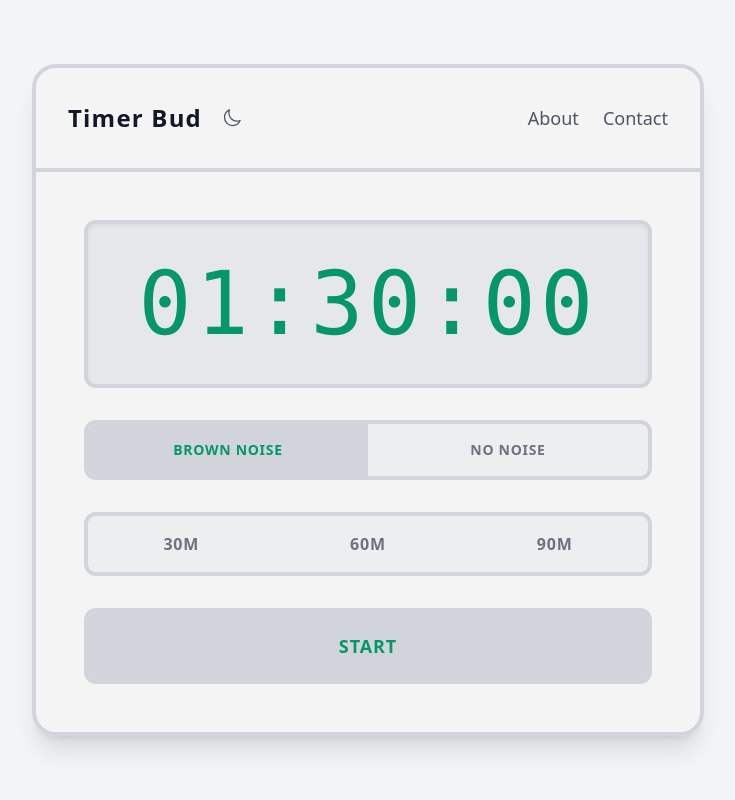
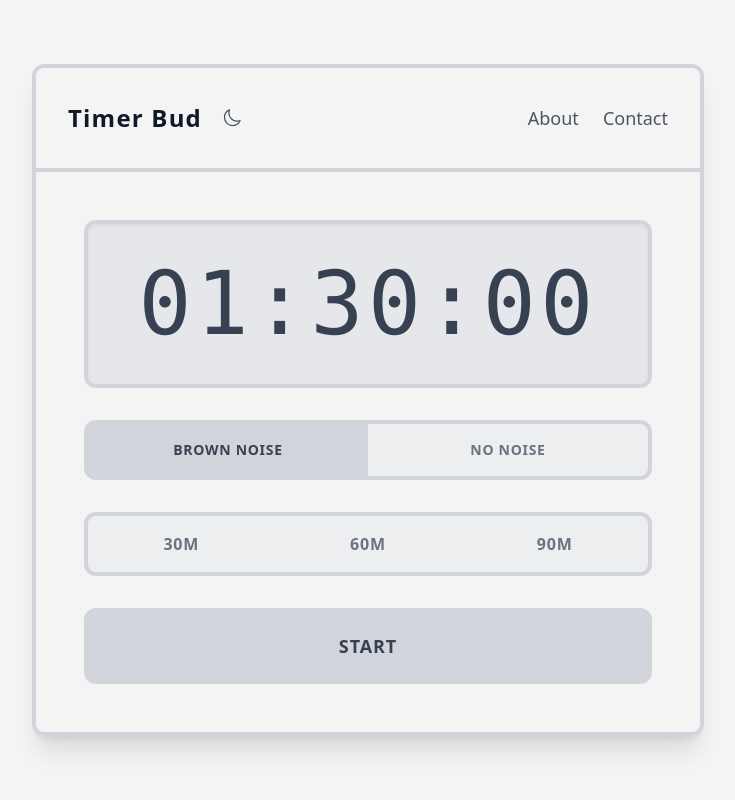
Before and after one commit to josh-may/timer-bud, a Next.js app: page / in a window 1280 px wide. Shown: the top 800 px of the page, without its empty margins (272-1007 px from the left). Built offline with nearby package versions, Linux system fonts and the light colour scheme; no server answers.

Commit message:
Lazy commit

```diff
--- a/pages/index.js
+++ b/pages/index.js
@@ -150,7 +150,7 @@ export default function Home() {
       >
         <main className="flex-1 flex flex-col items-center justify-center p-4 min-h-screen">
           <div
-            className={`w-full max-w-2xl mx-auto rounded-3xl shadow-xl overflow-hidden backdrop-blur-sm border-4
+            className={`w-full max-w-2xl mx-auto rounded-xl shadow-xl overflow-hidden backdrop-blur-sm border-4
             ${
               isDarkMode
                 ? "bg-zinc-900/95 border-zinc-700"
@@ -258,9 +258,7 @@ export default function Home() {
                         }
                         onBlur={handleTimeSubmit}
                         className={`text-4xl sm:text-[5.5rem] font-mono text-center bg-transparent w-full focus:outline-none tracking-wider
-                          ${
-                            isDarkMode ? "text-emerald-400" : "text-emerald-600"
-                          }`}
+                          ${isDarkMode ? "text-white" : "text-gray-700"}`}
                       />
                     ) : (
                       <div
@@ -268,8 +266,8 @@ export default function Home() {
                         className={`text-4xl sm:text-[5.5rem] font-mono text-center cursor-pointer transition-colors tracking-wider
                           ${
                             isDarkMode
-                              ? "text-emerald-400 hover:text-emerald-300"
-                              : "text-emerald-600 hover:text-emerald-500"
+                              ? "text-white hover:text-gray-300"
+                              : "text-gray-700 hover:text-gray-500"
                           }`}
                       >
                         {formatTime(timeInSeconds)}
@@ -293,8 +291,8 @@ export default function Home() {
                       className={`flex-1 px-5 py-4 text-sm font-bold tracking-wider rounded-l-lg transition-colors ${
                         useNoise
                           ? isDarkMode
-                            ? "bg-zinc-700 text-emerald-400"
-                            : "bg-gray-300 text-emerald-600"
+                            ? "bg-zinc-700 text-white"
+                            : "bg-gray-300 text-gray-700"
                           : isDarkMode
                           ? "text-zinc-400 hover:text-zinc-300 disabled:opacity-50 disabled:cursor-not-allowed disabled:hover:text-zinc-400"
                           : "text-gray-500 hover:text-gray-600 disabled:opacity-50 disabled:cursor-not-allowed disabled:hover:text-gray-500"
@@ -308,8 +306,8 @@ export default function Home() {
                       className={`flex-1 px-5 py-4 text-sm font-bold tracking-wider rounded-r-lg transition-colors ${
                         !useNoise
                           ? isDarkMode
-                            ? "bg-zinc-700 text-emerald-400"
-                            : "bg-gray-300 text-emerald-600"
+                            ? "bg-zinc-700 text-white"
+                            : "bg-gray-300 text-gray-700"
                           : isDarkMode
                           ? "text-zinc-400 hover:text-zinc-300 disabled:opacity-50 disabled:cursor-not-allowed disabled:hover:text-zinc-400"
                           : "text-gray-500 hover:text-gray-600 disabled:opacity-50 disabled:cursor-not-allowed disabled:hover:text-gray-500"
@@ -336,8 +334,8 @@ export default function Home() {
                         disabled={isRunning}
                         className={`py-4 text-sm sm:text-base font-bold tracking-wider transition-colors ${
                           isDarkMode
-                            ? "text-zinc-400 hover:text-emerald-400 disabled:opacity-50 disabled:cursor-not-allowed disabled:hover:text-zinc-400"
-                            : "text-gray-500 hover:text-emerald-600 disabled:opacity-50 disabled:cursor-not-allowed disabled:hover:text-gray-500"
+                            ? "text-zinc-400 hover:text-white disabled:opacity-50 disabled:cursor-not-allowed disabled:hover:text-zinc-400"
+                            : "text-gray-500 hover:text-gray-700 disabled:opacity-50 disabled:cursor-not-allowed disabled:hover:text-gray-500"
                         }`}
                       >
                         {minutes}M
@@ -358,8 +356,8 @@ export default function Home() {
                     onClick={toggleTimer}
                     className={`w-full py-5 font-bold text-base sm:text-lg rounded-lg transition-colors tracking-wider ${
                       isDarkMode
-                        ? "bg-zinc-700 text-emerald-400 hover:bg-zinc-600"
-                        : "bg-gray-300 text-emerald-600 hover:bg-gray-400"
+                        ? "bg-zinc-700 text-white hover:bg-zinc-600"
+                        : "bg-gray-300 text-gray-700 hover:bg-gray-400"
                     }`}
                   >
                     {isRunning ? "PAUSE" : "START"}
```
